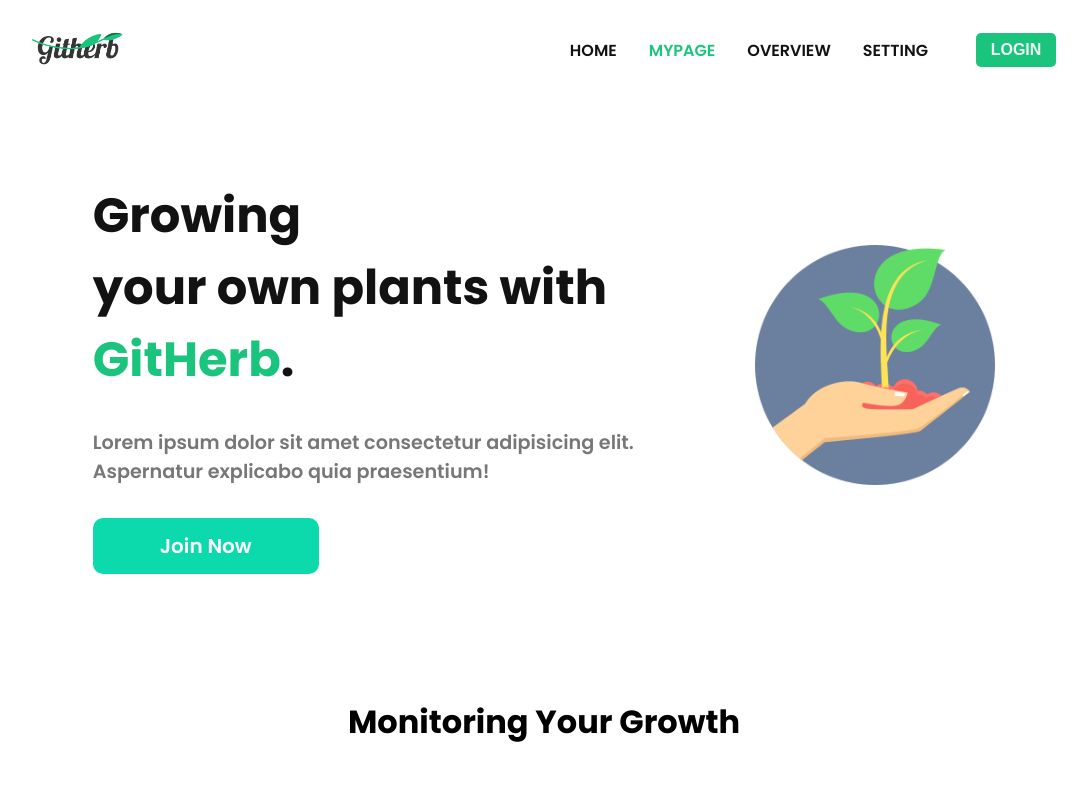
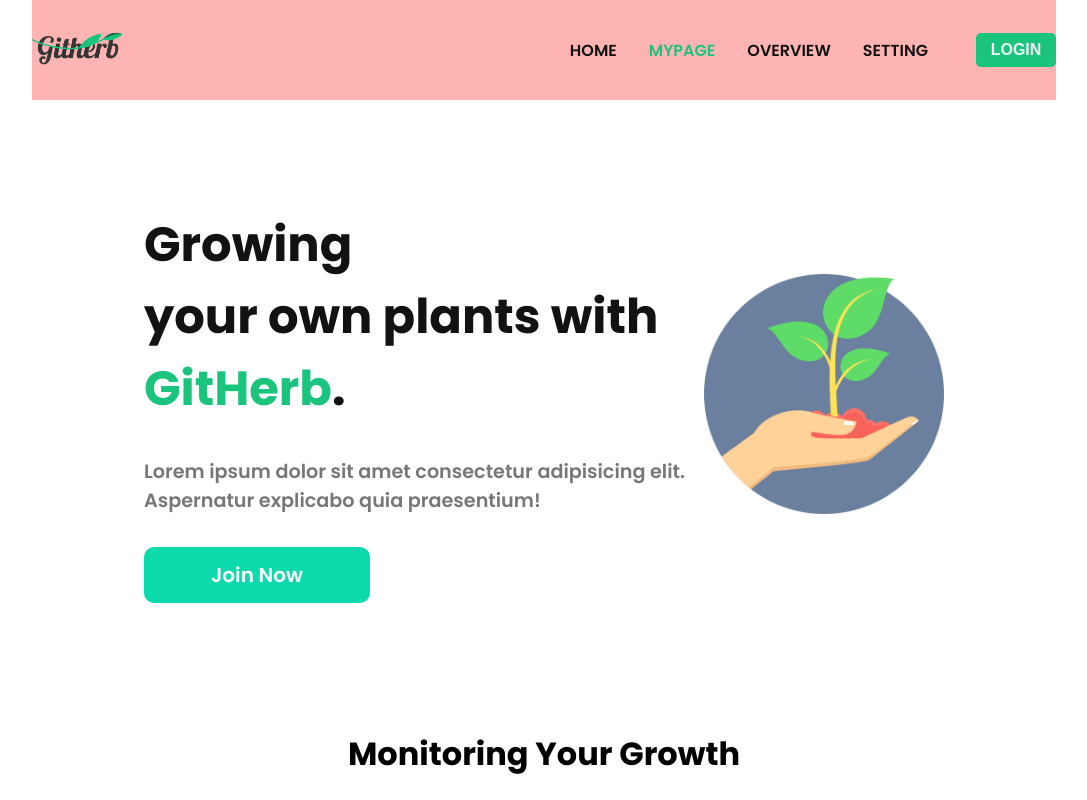
Before and after one commit to jae04099/Githerb, a React (Create React App) app: page / in a window 1280 px wide. Shown: the top 800 px of the page, without its empty margins (96-1183 px from the left). Built offline with nearby package versions, Linux system fonts and the light colour scheme; the HTML template or start-up script is replaced by a standard one.

Commit message:
edit grid sizing

```diff
--- a/src/App.css
+++ b/src/App.css
@@ -5,6 +5,7 @@
 :root {
     --main-light-background-color: #f2f3f7;
     --main-light-content-colot: rgba(255, 255, 255, 87);
+    --footer-dark-color: rgb(60, 60, 60);
     --dark-font-color: #121212;
     --gray-font-color: #777777;
     --main-green-color: #1bc47d; /*header용?*/
@@ -13,13 +14,19 @@
 
 body {
     font-family: "Poppins", "Noto Sans KR", "Roboto", sans-serif;
-    height: 2000px; /*for test header scroll*/
+    margin: 0;
+    padding: 0;
+    box-sizing: border-box;
     /* background-color: rgb(66, 66, 66); */
-}
-
-.bgc {
 }
 
 .timeline {
     margin-bottom: 1rem;
 }
+
+
+.App {
+    display: grid;
+    grid-template-columns: 10% 1fr 10%;
+    grid-template-rows: 5% 1fr 10%;
+}
--- a/src/App.js
+++ b/src/App.js
@@ -1,4 +1,5 @@
 import './App.css';
+import Header from './components/common/Header';
 import TimeLineList from './components/Overview/TimeLineLists/TimeLineList';
 import Exp from './components/Overview/Exp/Exp';
 import DayCommit from './components/Overview/DayCommit/DayCommit';
@@ -7,7 +8,9 @@ import NextLevel from './components/Overview/NextLevel/NextLevel'
 import Calendar from './components/Overview/Calendar/Calendar'
 import RepoDesc from './components/Overview/RepoDescription/RepoDescription'
 import PlantProfile from './components/Overview/PlantProfile/PlantProfile'
+import Footer from './components/common/Footer'
 import Home from './pages/Home'
+import MyPage from './pages/MyPage'
 import { PlantInfoProvider, UsedLangProvider } from './contexts/plant'
 import { UserInfoProvider } from './contexts/user'
 
@@ -17,6 +20,8 @@ function App() {
       <UserInfoProvider>
         <UsedLangProvider>
           <div className="App">
+            <Header />
+            {/* <MyPage /> */}
             <Home />
             {/* <RepoDesc /> */}
             {/* <LangGraph />*/}
@@ -24,6 +29,7 @@ function App() {
             {/* <Exp style={{ width: "500px", height: "300px" }} /> */}
             {/* <DayCommit /> */}
             {/* <Calendar /> */}
+            <Footer />
           </div>
         </UsedLangProvider>
       </UserInfoProvider>
--- a/src/components/common/Footer.css
+++ b/src/components/common/Footer.css
@@ -3,6 +3,8 @@
     display: grid;
     height: 15rem;
     padding: 0;
+    grid-row: 3/4;
+    grid-column: 1/4;
     grid-template-columns: 10% 1fr 3fr 10%;
     grid-template-rows: 10% 1fr 30%;
     color: var(--main-light-content-colot);
--- a/src/components/common/Header.css
+++ b/src/components/common/Header.css
@@ -1,6 +1,7 @@
+
 .header-grid-wrap {
     display: grid;
-    /* background: rgb(255, 180, 180); */
+    background: rgb(255, 180, 180);
     width: 100%;
     height: 100px;
     grid-column: 2/3;
--- a/src/components/common/Header.js
+++ b/src/components/common/Header.js
@@ -5,7 +5,7 @@ import './Header.css'
 const Header = () => {
     return (
         <>
-            <div className="header-grid-wrap">
+            <nav className="header-grid-wrap">
                 <div className="header-logo-wrap">
                     <div className="logo"><img src={logo} alt="logoimage" /></div>
                 </div>
@@ -20,7 +20,7 @@ const Header = () => {
                         <button className="login">login</button>
                     </div>
                 </div>
-            </div>
+            </nav>
         </>
     )
 }
--- a/src/pages/Home.css
+++ b/src/pages/Home.css
@@ -1,5 +1,7 @@
 .home {
     display: grid;
+    grid-column: 2/3;
+    grid-row: 2/3;
     grid-template-columns: 10% 1fr 10%;
     grid-template-rows: 1 5fr 2fr;
 }
--- a/src/pages/Home.js
+++ b/src/pages/Home.js
@@ -1,13 +1,11 @@
 import React from 'react'
 import './Home.css'
-import Header from '../components/common/Header'
 import HomeDesc from '../components/Home/HomeDesc'
 
 const Home = () => {
     return (
         <>
         <div className="home">
-            <Header />
             <HomeDesc />
         </div>
         </>
--- a/src/pages/MyPage.js
+++ b/src/pages/MyPage.js
@@ -0,0 +1,11 @@
+import React from 'react'
+
+const MyPage = () => {
+    return (
+        <div>
+
+        </div>
+    )
+}
+
+export default MyPage
```
